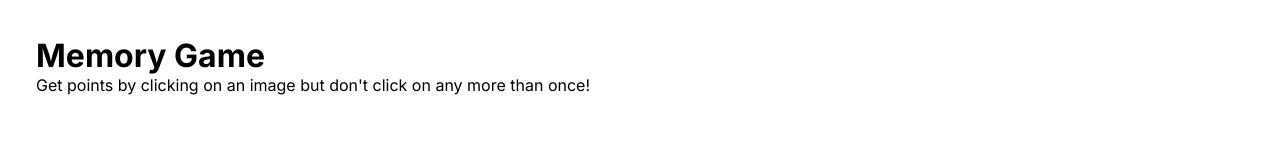
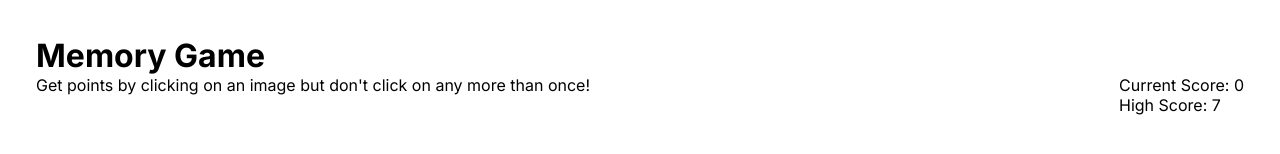
Before and after one commit to rydge-rivard/memory-game, a React (Vite) app: page / in a window 1280 px wide. Shown: the top 154 px of the page. Built offline with nearby package versions, Linux system fonts and the light colour scheme.

Commit message:
Add static scoreboard component.

```diff
--- a/src/components/Header.css
+++ b/src/components/Header.css
@@ -1,3 +1,10 @@
 .header {
+  display: flex;
+  flex-wrap: wrap;
+  justify-content: space-between;
   padding: 36px 36px 0 36px;
 }
+
+.header h1 {
+  flex-basis: 100%;
+}
--- a/src/components/Header.jsx
+++ b/src/components/Header.jsx
@@ -1,4 +1,5 @@
 import "./Header.css";
+import { Score } from "./Score";
 
 export function Header() {
   return (
@@ -8,6 +9,7 @@ export function Header() {
         Get points by clicking on an image but don&apos;t click on any more than
         once!
       </div>
+      <Score />
     </div>
   );
 }
--- /dev/null
+++ b/src/components/Score.jsx
@@ -0,0 +1,8 @@
+export function Score() {
+  return (
+    <div className="scoreboard">
+      <div>Current Score: 0</div>
+      <div>High Score: 7</div>
+    </div>
+  );
+}
```
